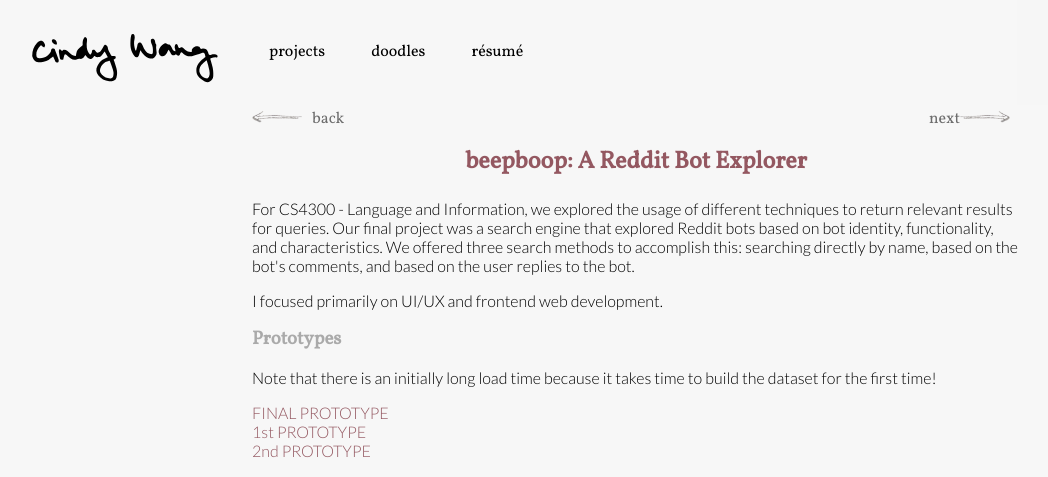
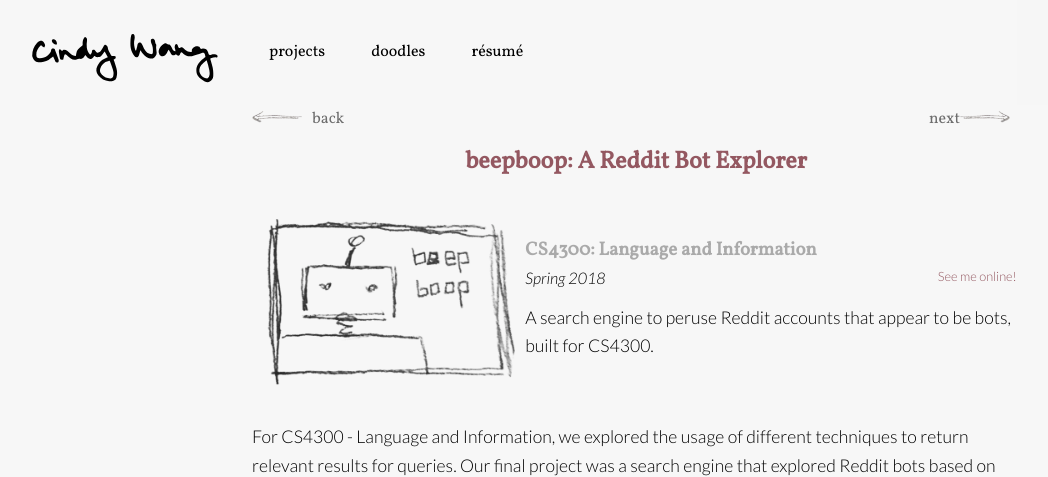
Before and after one commit to cndwng/cindehw.github.io, a PHP site: page /beepboop.html in a window 1280 px wide. Shown: the top 477 px of the page, without its empty margins (4-1052 px from the left). Run offline with PHP 8.4, Linux system fonts and the light colour scheme.

Commit message:
overviewssss

```diff
--- a/beepboop.html
+++ b/beepboop.html
@@ -41,6 +41,16 @@
         </div>
 
         <h2>beepboop: A Reddit Bot Explorer</h2>
+
+		<div class="overview">
+            <img src="images/covers/beepboop_cover.png">
+            <div class="description"><h3>CS4300: Language and Information</h3>
+                <div class="whatis"><a href="https://beepboop-findabot.herokuapp.com/">See me online!</a></div>
+                <i>Spring 2018</i>
+                <p>A search engine to peruse Reddit accounts that appear to be bots, built for CS4300.</p>
+            </div>
+        </div>
+
         <p>For CS4300 - Language and Information, we explored the usage of different techniques to return relevant results for queries.
             Our final project was a search engine that explored Reddit bots based on bot identity, functionality, and characteristics.
             We offered three search methods to accomplish this: searching directly by name, based on the bot's comments, and based on the user replies to the bot.</p>
--- a/css/responsive.css
+++ b/css/responsive.css
@@ -12,7 +12,6 @@
     .pic {width: 100%;}
     .mobile {width: 47%;}
     .leaf img {width: 100px;}
-
 
 }
 
--- a/css/style.css
+++ b/css/style.css
@@ -87,7 +87,8 @@ h3 {
 }
 
 p {
-
+    font-size: 1.1em;
+    line-height: 1.6em;
 }
     p a:before {
         content: "";
@@ -114,12 +115,13 @@ p {
 footer {
     padding: 15px 20px;
     position: relative;
-    bottom: 0;
+    bottom: 30px;
 }
 
     footer a {
         padding: 0px 5px;
         color: #aaa;
+        transition: .3s ease;
     }
 
     footer a:hover {
@@ -170,13 +172,13 @@ footer {
 .port {width: 60%;}
 
 .vid {
-    width: 80%;
-    margin: auto;
+    width: 100%;
+    margin: 20px auto;
 }
+
     .vid iframe {
         width: 100%;
-    height: 80%;
-    margin: 20px auto;
+        height: 75%;
     }
 
 .pic {
@@ -190,10 +192,10 @@ footer {
 
 .hat {
     position: absolute;
-    right: 0;
+    right: 30px;
     top: 0;
     z-index: -5;
-    overflow: hidden;
+    /* overflow: hidden; */
 }
     .hat img {
         width: 200px;
@@ -571,7 +573,7 @@ footer {
     }
 
 .description {
-    width: 60%;
+    width: 64%;
 }
 
 .overlay {
@@ -625,3 +627,29 @@ footer {
 .boticon img {
     width: 100px;
 }
+
+.whatis {
+    float: right;
+    font-size: .8em;
+}
+
+.whatis a:before {
+    content: "";
+    position: absolute;
+    width: 100%;
+    height: 1px;
+    bottom: 0;
+    left: 0;
+    background-color: #945861;
+    visibility: hidden;
+    -webkit-transform: scaleX(0);
+    transform: scaleX(0);
+    -webkit-transition: all 0.3s ease-in-out 0s;
+    transition: all 0.3s ease-in-out 0s;
+}
+
+.whatis a:hover:before {
+    visibility: visible;
+    -webkit-transform: scaleX(1);
+    transform: scaleX(1);
+}
```
Also changed, not shown: apps.html (+7 -2 lines), lore.html (+16 -4 lines), medium.html (+10 -2 lines), mentorship.html (+8 -1 lines), sequencer.html (+28 -11 lines), startuptreemobile.html (+10 -0 lines), 2 other files. Lines whose indentation alone changed are shown as unchanged.
